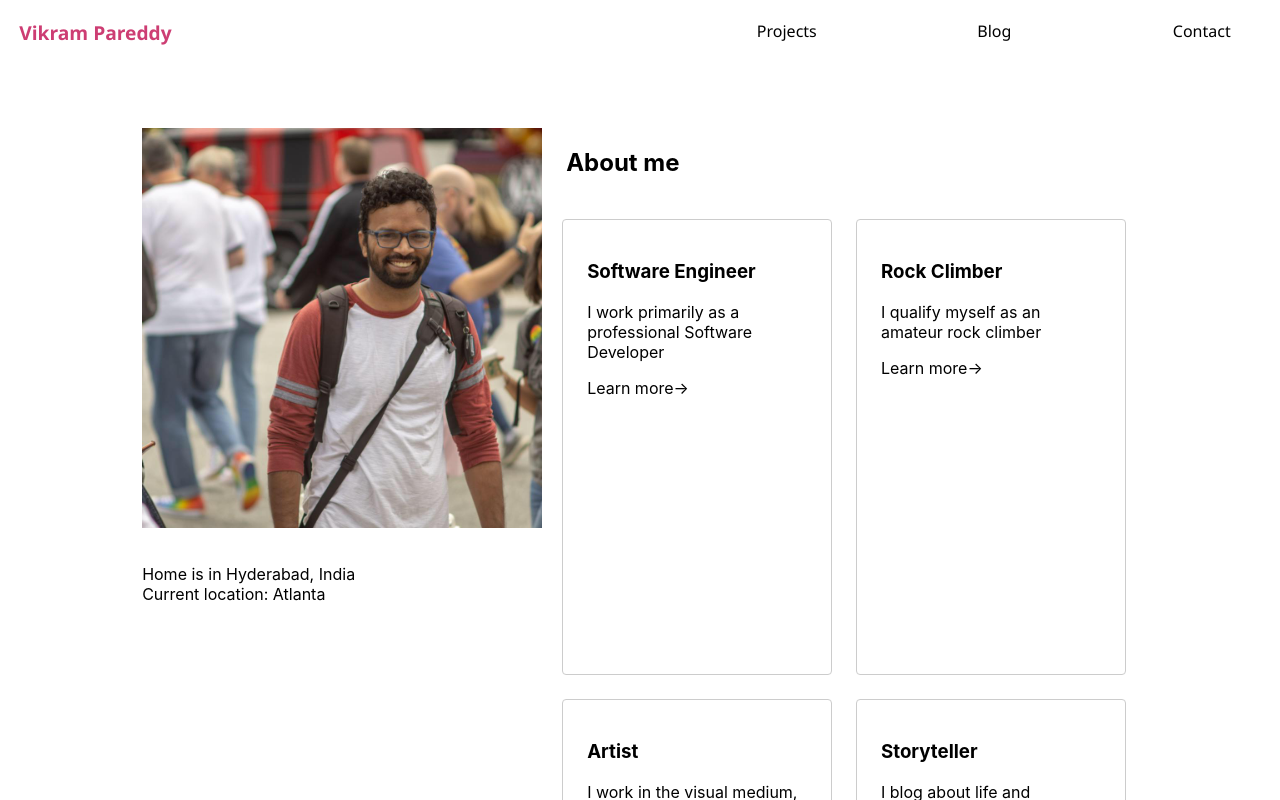
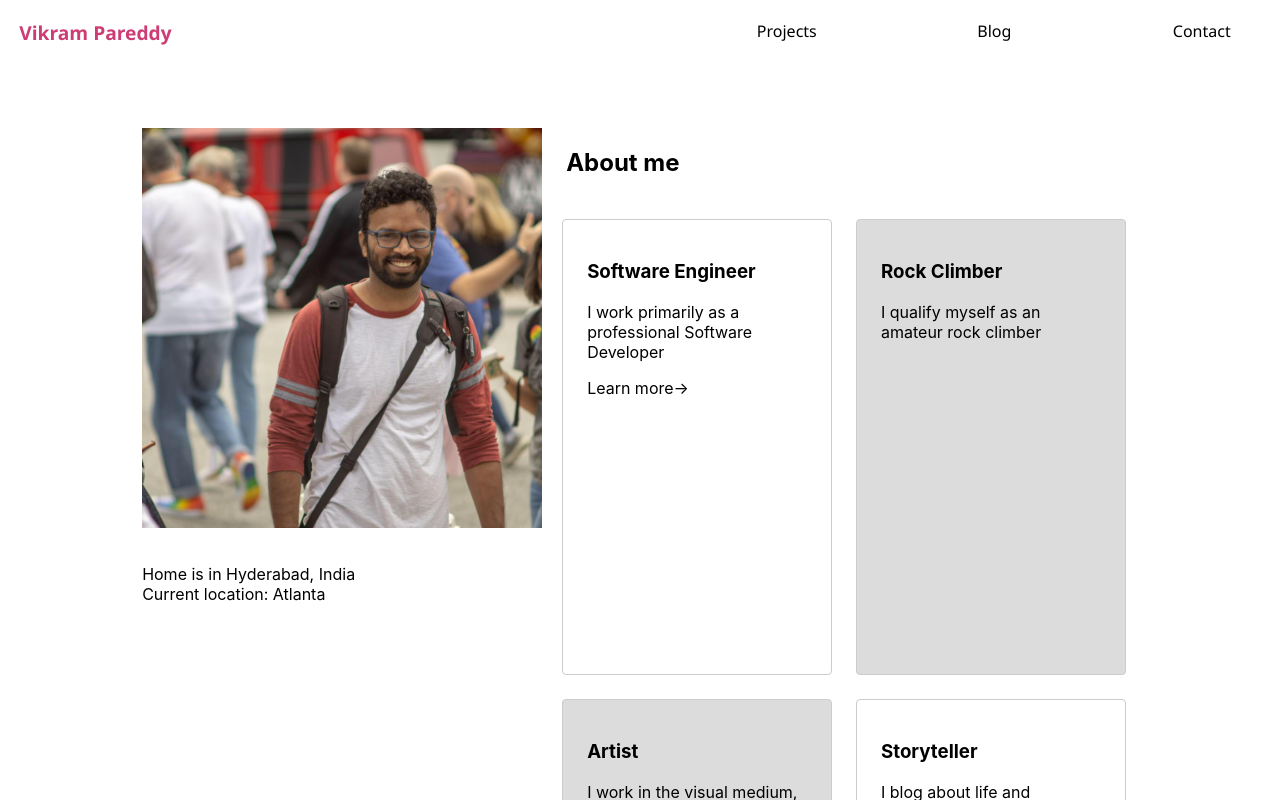
Before and after one commit to vikram-gsu/portfolio, a React (Create React App) app: page / in a window 1280 px wide. Shown: the top 800 px of the page. Built offline with nearby package versions, Linux system fonts and the light colour scheme.

Commit message:
Disabled some links on About

```diff
--- a/package.json
+++ b/package.json
@@ -3,6 +3,7 @@
   "version": "0.1.0",
   "private": true,
   "dependencies": {
+    "@types/classnames": "^2.2.7",
     "@types/jest": "^24.0.11",
     "@types/node": "^11.11.3",
     "@types/react": "^16.8.8",
@@ -10,6 +11,7 @@
     "@types/react-router-dom": "^4.3.2",
     "aws-amplify": "^1.1.25",
     "aws-amplify-react": "^2.3.5",
+    "classnames": "^2.2.6",
     "react": "^16.8.4",
     "react-dom": "^16.8.4",
     "react-router-dom": "^5.0.0",
--- a/src/components/About/About.tsx
+++ b/src/components/About/About.tsx
@@ -18,11 +18,11 @@ export const About = () => (
           <h3>Software Engineer</h3>
           <span>I work primarily as a professional Software Developer</span>
         </LearnMoreBox>
-        <LearnMoreBox href="/climb">
+        <LearnMoreBox href="/climb" disabled={true}>
           <h3>Rock Climber</h3>
           <span>I qualify myself as an amateur rock climber</span>
         </LearnMoreBox>
-        <LearnMoreBox href="/contact">
+        <LearnMoreBox href="/contact" disabled={true}>
           <h3>Artist</h3>
           <span>I work in the visual medium, using a variety of tools</span>
         </LearnMoreBox>
--- a/src/components/CommonComponents/LearnMoreBox.module.css
+++ b/src/components/CommonComponents/LearnMoreBox.module.css
@@ -1,4 +1,3 @@
-
 .box {
   display: block;
   top: 0px;
@@ -24,14 +23,28 @@
 }
 
 .box .learnMore {
-  padding-top:1em;
+  padding-top: 1em;
 }
 
 .box:hover .learnMore {
   color: #CD3D73;
   font-style: italic;
 }
+
 .box:hover h3 {
   color: #CD3D73;
   font-style: italic;
 }
+
+.disabled {
+  color: black;
+  background: rgba(190, 190, 190, 0.541);
+  pointer-events: none;
+  cursor: default;
+  text-decoration: none;
+  color: black;
+}
+
+.box .disabled:hover {
+  background: grey;
+}
--- a/src/components/CommonComponents/LearnMoreBox.tsx
+++ b/src/components/CommonComponents/LearnMoreBox.tsx
@@ -1,15 +1,18 @@
 import * as React from 'react';
 import styles from './LearnMoreBox.module.css';
 import {Link} from 'react-router-dom';
+import classnames  from 'classnames';
 
 interface LearnMoreBoxProps {
   href: string;
+  disabled?:boolean;
+
   children: React.ReactElement | Array<React.ReactElement>;
 }
 const LearnMoreBox = (props:LearnMoreBoxProps) => (
-  <Link className={styles.box} to={props.href}>
+  <Link className={classnames(styles.box, props.disabled && styles.disabled)} to={props.href}>
     {props.children}
-    <div className={styles.learnMore}>Learn more→</div>
+    {!props.disabled && <div className={styles.learnMore}>Learn more→</div>}
   </Link>
 )
 
--- a/src/components/Projects/Projects.tsx
+++ b/src/components/Projects/Projects.tsx
@@ -14,13 +14,13 @@ export const Projects = () => (
         <h3>Next Train</h3>
         <div>Next Train is a web application, currently focussed on Hyderabad metro. It displays the stations, train timings, fares, parking options etc. While I am currently developing the application by myself, I intend to include more developers as required.</div>
       </LinkButtonBox>
-      <LinkButtonBox applicationUrl="" gitlabUrl="" id="project2">
+      <LinkButtonBox applicationUrl="#" gitlabUrl="#" id="project2">
         <h3>ECL Documentation</h3>
         <div>This is an open source application, aimed at improving the existing pdf based documentation for Enterprise Control Language(ECL).
         ECL is a LexisNexis developed language used to work on HPCC Systems(High Performance Computing Clusters).
         </div>
       </LinkButtonBox>
-      <LinkButtonBox applicationUrl="" gitlabUrl="" disabled={true} id="project3">
+      <LinkButtonBox applicationUrl="#" gitlabUrl="" disabled={true} id="project3">
         <h3>At LN:</h3>
           <ul>
             <li>Writing Python packages/module distributions</li>
```
Also changed, not shown: 1 other file (tests, documents, lock files or other folders).
